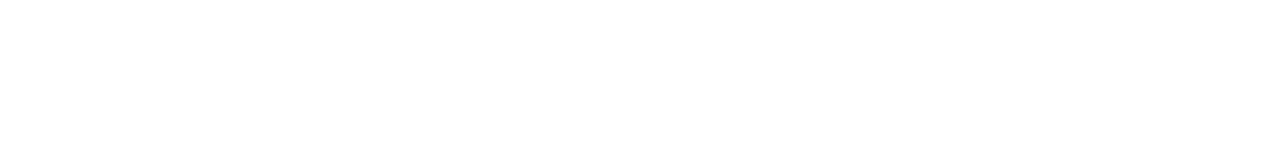
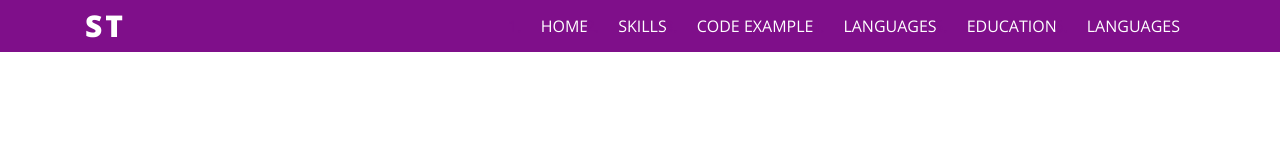
Before and after one commit to Tynara01/Portfolio, a plain HTML site: page index.html in a window 1280 px wide. Drawn offline with nearby package versions, Linux system fonts and the light colour scheme.

Commit message:
Add header

```diff
--- a/css/style.css
+++ b/css/style.css
@@ -0,0 +1,71 @@
+:root {
+  --accent: #7f0f8a;
+  --accent-light: #3764a7;
+  --pure-white: #fff;
+}
+
+html {
+  box-sizing: border-box;
+  scroll-behavior: smooth;
+}
+
+*,
+*::before,
+*::after {
+  box-sizing: inherit;
+}
+
+body {
+  margin: 0;
+  font-family: "Open Sans", sans-serif;
+  color: var(--accent);
+}
+
+.container {
+  width: 1140px;
+  margin: 0 auto;
+  padding: 0 15px;
+}
+
+.header {
+  background-color: var(--accent);
+}
+
+.header a {
+  color: var(--pure-white);
+  text-decoration: none;
+}
+
+.header-nav {
+  padding: 11px 0;
+  display: flex;
+  justify-content: space-between;
+  align-items: center;
+}
+
+.header-logo {
+  width: 20%;
+  font-size: 30px;
+  line-height: 30px;
+  font-weight: 800;
+  letter-spacing: 3px;
+}
+
+.header-menu {
+  display: flex;
+  margin: 0;
+  padding: 0;
+  list-style: mono;
+}
+
+.header-menu-link {
+  font-size: 16px;
+  line-height: 16px;
+  padding: 15px;
+  text-transform: uppercase;
+  transition: background-color 0.4s;
+}
+
+.header-menu-link:hover {
+  background-color: var(--accent-light);
+}
--- a/index.html
+++ b/index.html
@@ -5,7 +5,41 @@
     <meta http-equiv="X-UA-Compatible" content="IE=edge" />
     <meta name="viewport" content="width=device-width, initial-scale=1.0" />
     <title>Tynara Satmamatova</title>
+    <link rel="preconnect" href="https://fonts.googleapis.com" />
+    <link rel="preconnect" href="https://fonts.gstatic.com" crossorigin />
+    <link
+      href="https://fonts.googleapis.com/css2?family=Open+Sans:wght@300;400;700;800&display=swap"
+      rel="stylesheet"
+    />
     <link rel="stylesheet" href="css/style.css" />
   </head>
-  <body></body>
+  <body>
+    <header class="header">
+      <div class="container">
+        <nav class="header-nav">
+          <a href="#" class="header-logo">ST</a>
+          <ul class="header-menu">
+            <li class="header-menu-item">
+              <a href="#home" class="header-menu-link">Home</a>
+            </li>
+            <li class="header-menu-item">
+              <a href="#skills" class="header-menu-link">Skills</a>
+            </li>
+            <li class="header-menu-item">
+              <a href="#code" class="header-menu-link">Code Example</a>
+            </li>
+            <li class="header-menu-item">
+              <a href="#languages" class="header-menu-link">Languages</a>
+            </li>
+            <li class="header-menu-item">
+              <a href="#education" class="header-menu-link">Education</a>
+            </li>
+            <li class="header-menu-item">
+              <a href="#languages" class="header-menu-link">Languages</a>
+            </li>
+          </ul>
+        </nav>
+      </div>
+    </header>
+  </body>
 </html>
```
